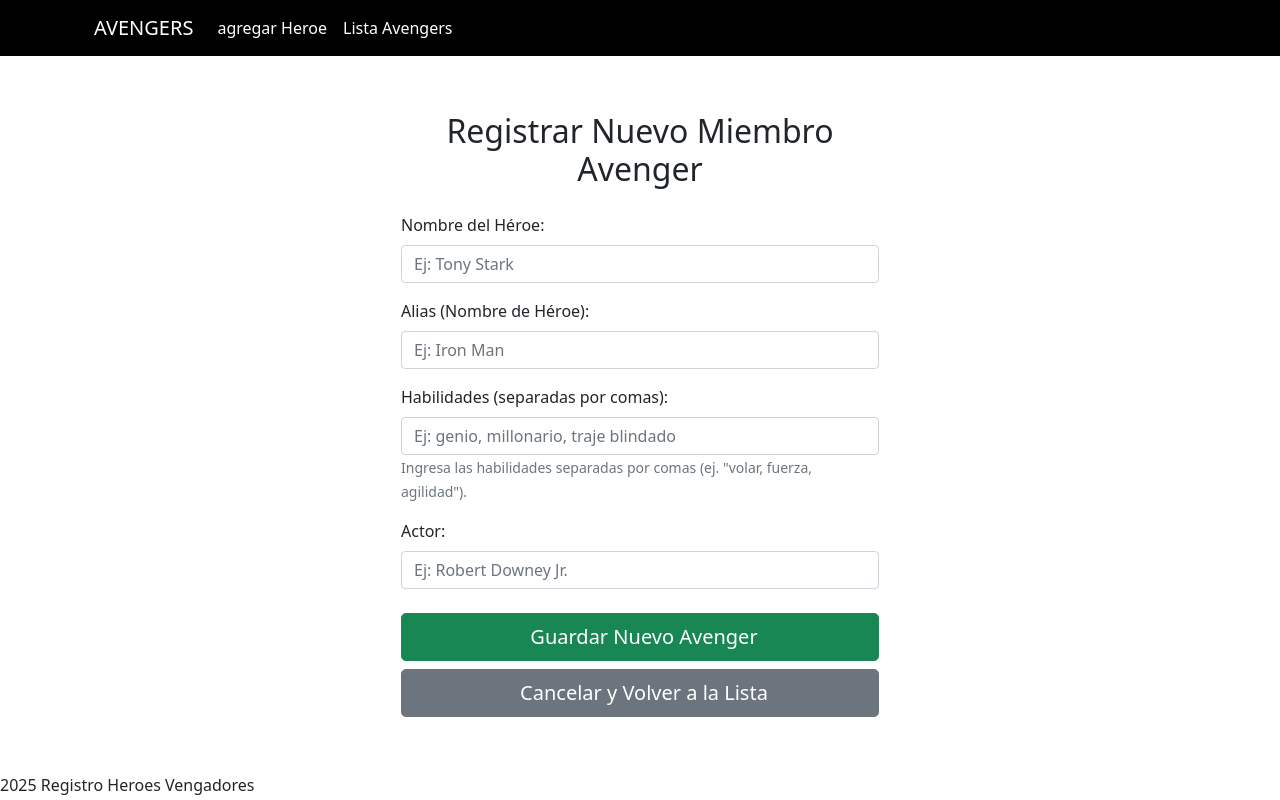
After one commit to Nahuelito22/Modelo_Parcial, a Flask app: page /heroes/agregar in a window 1280 px wide. The commit adds this page. Run offline with Flask 3, Linux system fonts and the light colour scheme; some libraries are stand-ins or nearby versions.

Commit message:
mas cambeos....

```diff
--- a/routes/registroHeroe_routes.py
+++ b/routes/registroHeroe_routes.py
@@ -6,7 +6,7 @@
 from models.db import db
 
 # Creamos el blueprint para Vengador
-heroes_bp = Blueprint(' heroes_bp', __name__)
+heroes_bp = Blueprint('heroes_bp', __name__)
 
 # GET / Obtener todas las vos vengadores
 @heroes_bp.route("/", methods=["GET"])
@@ -30,14 +30,12 @@
         print(f"Error al obtener el vengador: {e}")
         abort(500)
 
-<<<<<<< HEAD
 
 @heroes_bp.route('/listar', methods=['GET']) # Puse '/listar' como ejemplo de URL
 def get_heroes():
     vengadores = Vengador.query.all()
 
-    return render_template('/avengers/listar.html', vengadores=vengadores), 200
-=======
+    return render_template('avengers/listar.html', vengadores=vengadores), 200
 # POST / Crear un nuevo vengador
 @heroes_bp.route("/", methods=["POST"])
 def create_vengador():
@@ -113,4 +111,8 @@
         print(f"Error al eliminar el vengador: {e}")
         flash("Error al eliminar el vengador", "error")
         return redirect(request.referrer)
->>>>>>> main
+
+
+@heroes_bp.route("/agregar", methods=["GET"])
+def add_avenger_form():
+    return render_template('avengers/agregar.html')
--- /dev/null
+++ b/templates/avengers/agregar.html
@@ -0,0 +1,45 @@
+{% extends 'layout.html' %}
+
+{% block title %}Agregar Nuevo Avenger{% endblock %}
+
+{% block body %}
+<div class="row justify-content-center">
+    <div class="col-md-6 p-5">
+        <h2 class="mb-4 text-center">Registrar Nuevo Miembro Avenger</h2>
+
+
+        <form action="{{ url_for('heroes_bp.create_vengador') }}" method="POST">
+            <div class="mb-3">
+                <label for="nombre" class="form-label">Nombre del Héroe:</label>
+                <input type="text" class="form-control" id="nombre" name="nombre" placeholder="Ej: Tony Stark" required>
+            </div>
+
+            <div class="mb-3">
+                <label for="alias" class="form-label">Alias (Nombre de Héroe):</label>
+                <input type="text" class="form-control" id="alias" name="alias" placeholder="Ej: Iron Man" required>
+            </div>
+
+            <div class="mb-3">
+                <label for="habilidades" class="form-label">Habilidades (separadas por comas):</label>
+                <input type="text" class="form-control" id="habilidades" name="habilidades" placeholder="Ej: genio, millonario, traje blindado">
+                <small class="form-text text-muted">Ingresa las habilidades separadas por comas (ej. "volar, fuerza, agilidad").</small>
+            </div>
+
+            <div class="mb-3">
+                <label for="actor" class="form-label">Actor:</label>
+                <input type="text" class="form-control" id="actor" name="actor" placeholder="Ej: Robert Downey Jr.">
+            </div>
+
+            {# Botones de Acción #}
+            <div class="d-grid gap-2 mt-4">
+                <button type="submit" class="btn btn-success btn-lg">
+                    <i class="fas fa-plus-circle me-2"></i> Guardar Nuevo Avenger
+                </button>
+                <a href="{{ url_for('heroes_bp.get_heroes') }}" class="btn btn-secondary btn-lg">
+                    <i class="fas fa-ban me-2"></i> Cancelar y Volver a la Lista
+                </a>
+            </div>
+        </form>
+    </div>
+</div>
+{% endblock %}
--- a/templates/partials/_navbar.html
+++ b/templates/partials/_navbar.html
@@ -4,8 +4,12 @@
       <div class="collapse navbar-collapse" id="navbarNav">
         <ul class="navbar-nav">
           <li class="nav-item">
-            <a class="nav-link active" aria-current="page" href="/variedades/menu">Registro</a>
+            <a class="nav-link active" aria-current="page" href="/heroes/agregar">agregar Heroe</a>
           </li>
+          <li class="nav-item">
+            <a class="nav-link active" aria-current="page" href="/heroes/listar">Lista Avengers</a>
+          </li>
+
         </ul>
       </div>
 
```
Also changed, not shown: templates/avengers/listar.html (+1 -15 lines).
